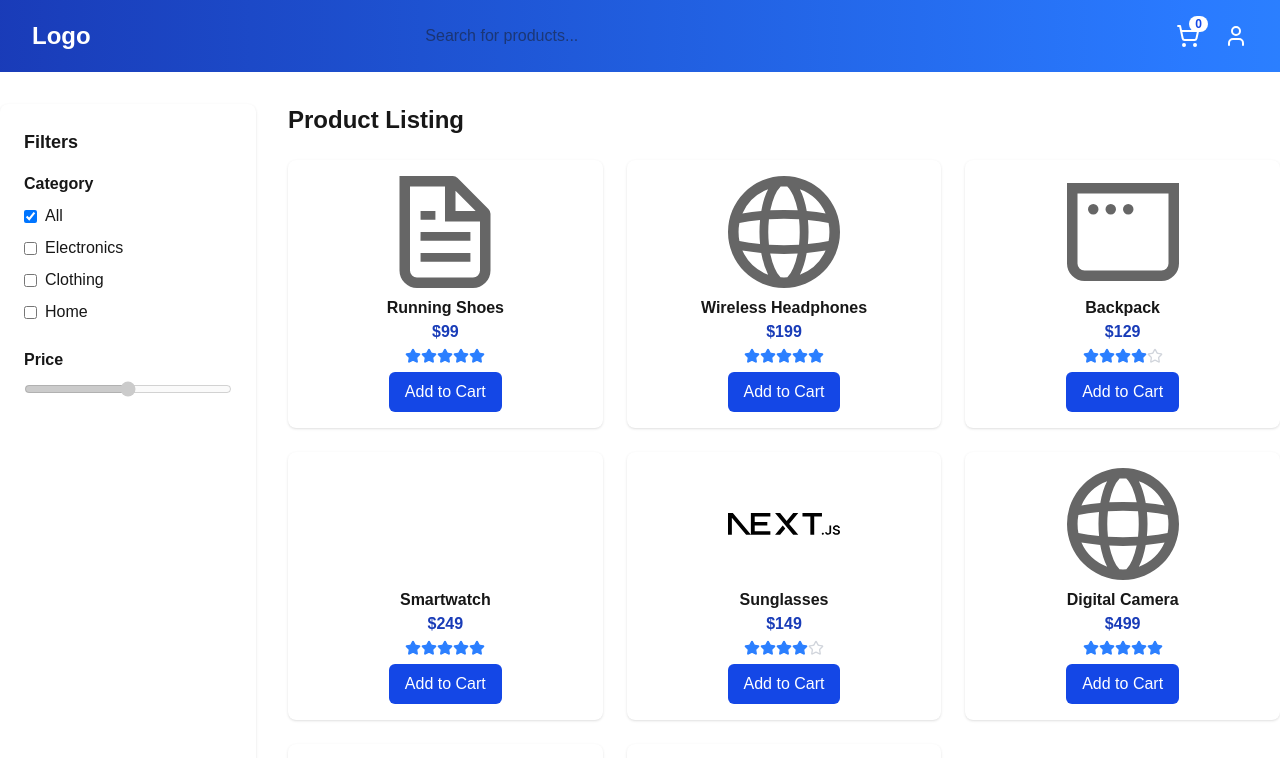
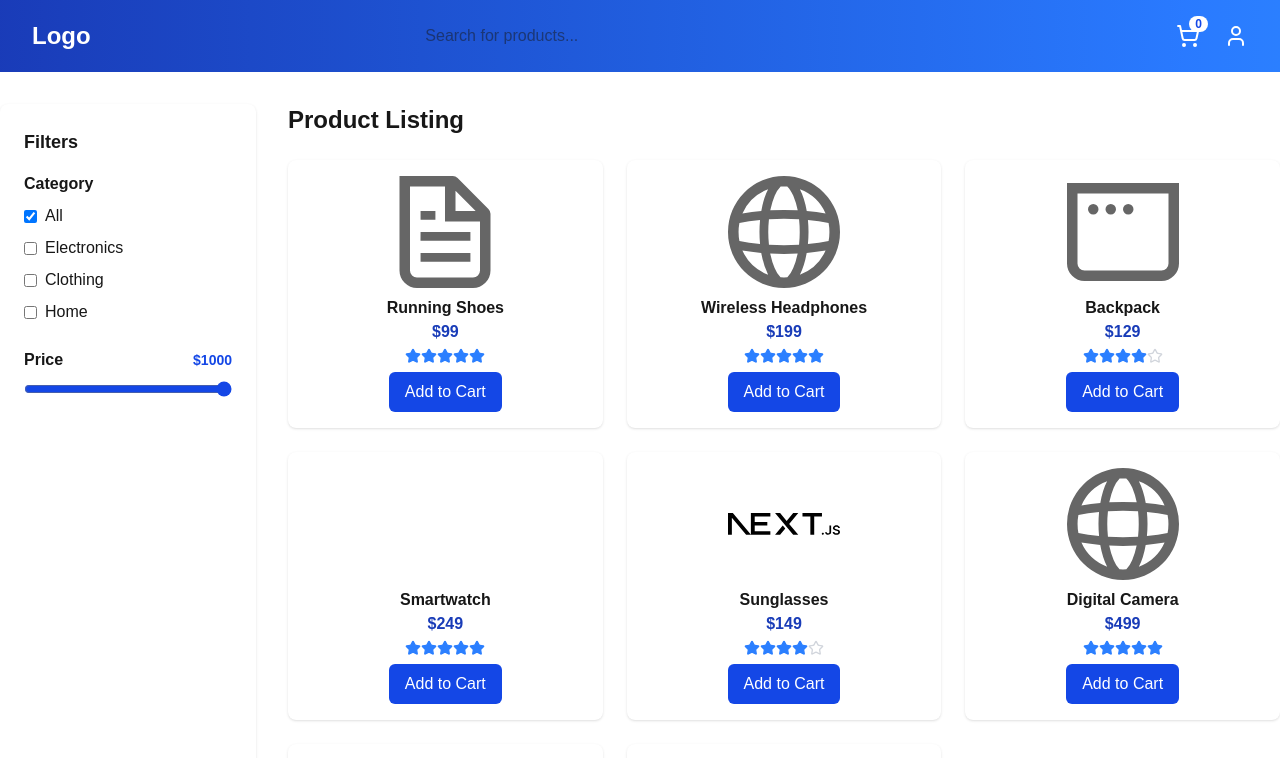
Before and after one commit to mohitngi/assignment-whatbytes, a Next.js app: page / in a window 1280 px wide. Shown: the top 758 px of the page. Built offline with nearby package versions, Linux system fonts and the light colour scheme.

Commit message:
feat: add interactive price filtering to product grid

```diff
--- a/src/app/layout.tsx
+++ b/src/app/layout.tsx
@@ -15,8 +15,7 @@ const geistMono = Geist_Mono({
 });
 
 export const metadata: Metadata = {
-  title: "Create Next App",
-  description: "Generated by create next app",
+  title: "Assignment-whatbytes",
 };
 
 export default function RootLayout({
--- a/src/app/page.tsx
+++ b/src/app/page.tsx
@@ -1,3 +1,5 @@
+"use client";
+
 import { useState } from "react";
 import ProductCard from "../components/ProductCard";
 import { products } from "../data/products";
@@ -6,6 +8,7 @@ const categories = ["All", "Electronics", "Clothing", "Home"];
 
 export default function Home() {
   const [selectedCategories, setSelectedCategories] = useState<string[]>(["All"]);
+  const [price, setPrice] = useState<number>(1000);
 
   const handleCategoryChange = (category: string) => {
     if (category === "All") {
@@ -19,10 +22,12 @@ export default function Home() {
     }
   };
 
-  const filteredProducts =
-    selectedCategories.includes("All")
-      ? products
-      : products.filter((p) => selectedCategories.includes(p.category));
+  const handlePriceChange = (e: React.ChangeEvent<HTMLInputElement>) => {
+    setPrice(Number(e.target.value));
+  };
+
+  const filteredProducts = (selectedCategories.includes("All") ? products : products.filter((p) => selectedCategories.includes(p.category)))
+    .filter((p) => p.price <= price);
 
   return (
     <div className="flex gap-8 py-8">
@@ -46,10 +51,20 @@ export default function Home() {
             ))}
           </div>
         </div>
-        {/* Price range placeholder */}
+        {/* Price range filter */}
         <div>
-          <div className="font-semibold mb-2">Price</div>
-          <input type="range" min={0} max={1000} className="w-full" disabled />
+          <div className="font-semibold mb-2 flex justify-between items-center">
+            <span>Price</span>
+            <span className="text-sm text-blue-700 font-bold">${price}</span>
+          </div>
+          <input
+            type="range"
+            min={0}
+            max={1000}
+            value={price}
+            onChange={handlePriceChange}
+            className="w-full accent-blue-700"
+          />
         </div>
       </aside>
       {/* Product Grid */}
```
Also changed, not shown: package.json (+7 -6 lines), 1 other file (tests, documents, lock files or other folders).
